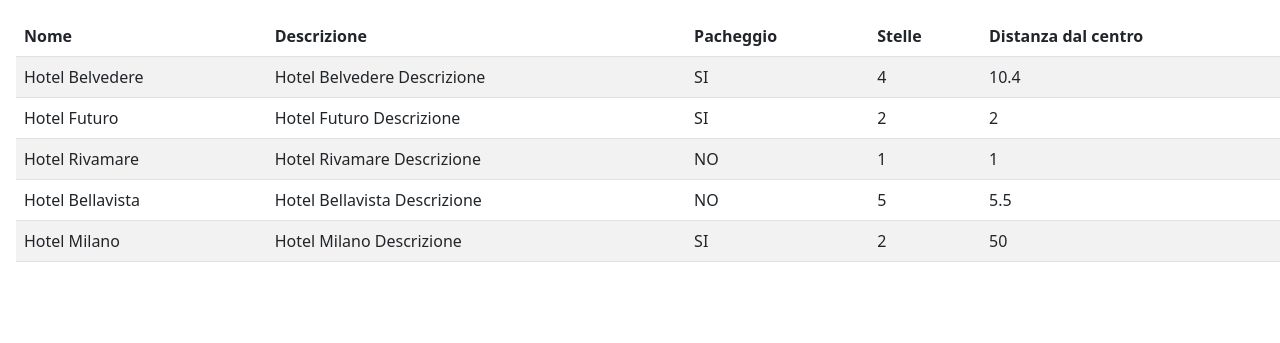
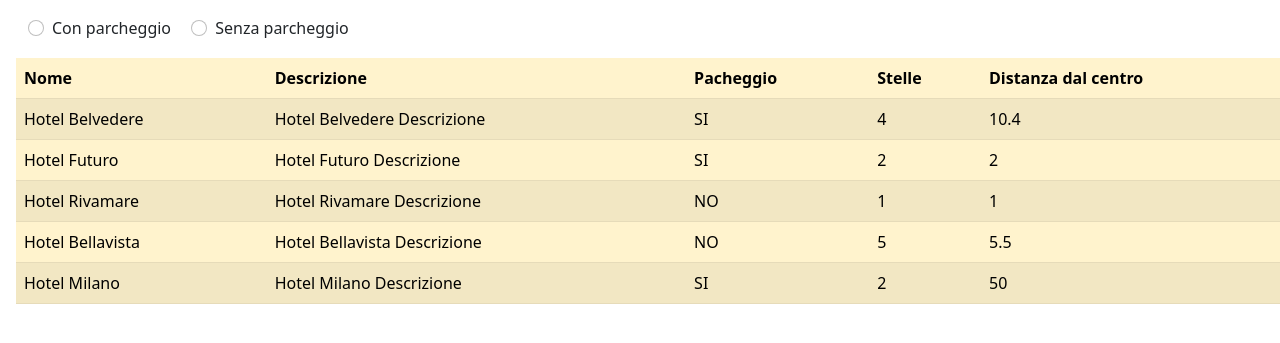
Before and after one commit to FRJess/php-hotel, a PHP site: page / in a window 1280 px wide. Shown: the top 343 px of the page. Run offline with PHP 8.4, Linux system fonts and the light colour scheme.

Commit message:
[add] input

```diff
--- a/index.php
+++ b/index.php
@@ -62,8 +62,24 @@ $hotels = [
 </head>
 
 <body>
+  <div class="container m-3">
 
-  <table class="table table-striped m-3">
+    <div class="form-check form-check-inline">
+      <input class="form-check-input" type="radio" name="inlineRadioOptions" id="inlineRadio1" value="option1">
+      <label class="form-check-label" for="inlineRadio1">Con parcheggio</label>
+    </div>
+    <div class="form-check form-check-inline">
+      <input class="form-check-input" type="radio" name="inlineRadioOptions" id="inlineRadio2" value="option2">
+      <label class="form-check-label" for="inlineRadio2">Senza parcheggio</label>
+    </div>
+
+  </div>
+
+
+
+
+
+  <table class="table table-warning table-striped m-3">
     <thead>
       <tr>
         <th scope="col">Nome</th>
```
